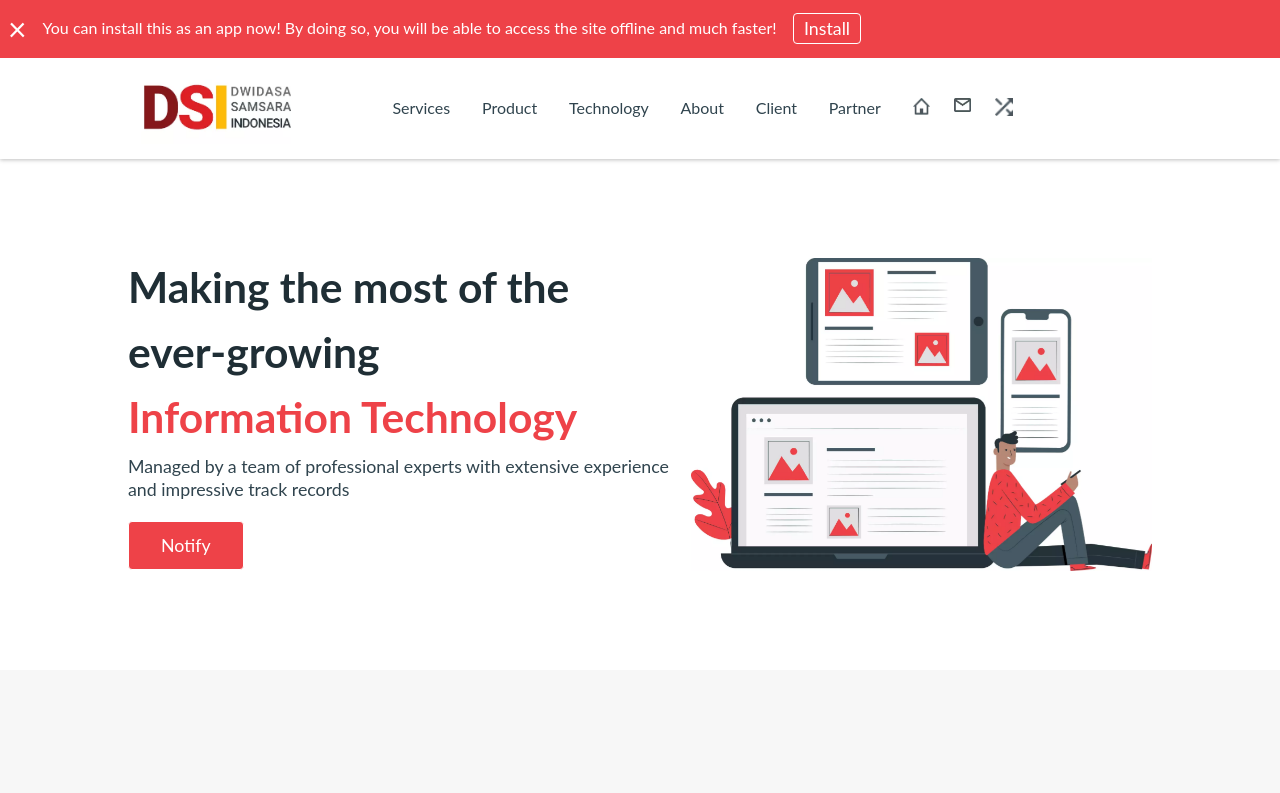
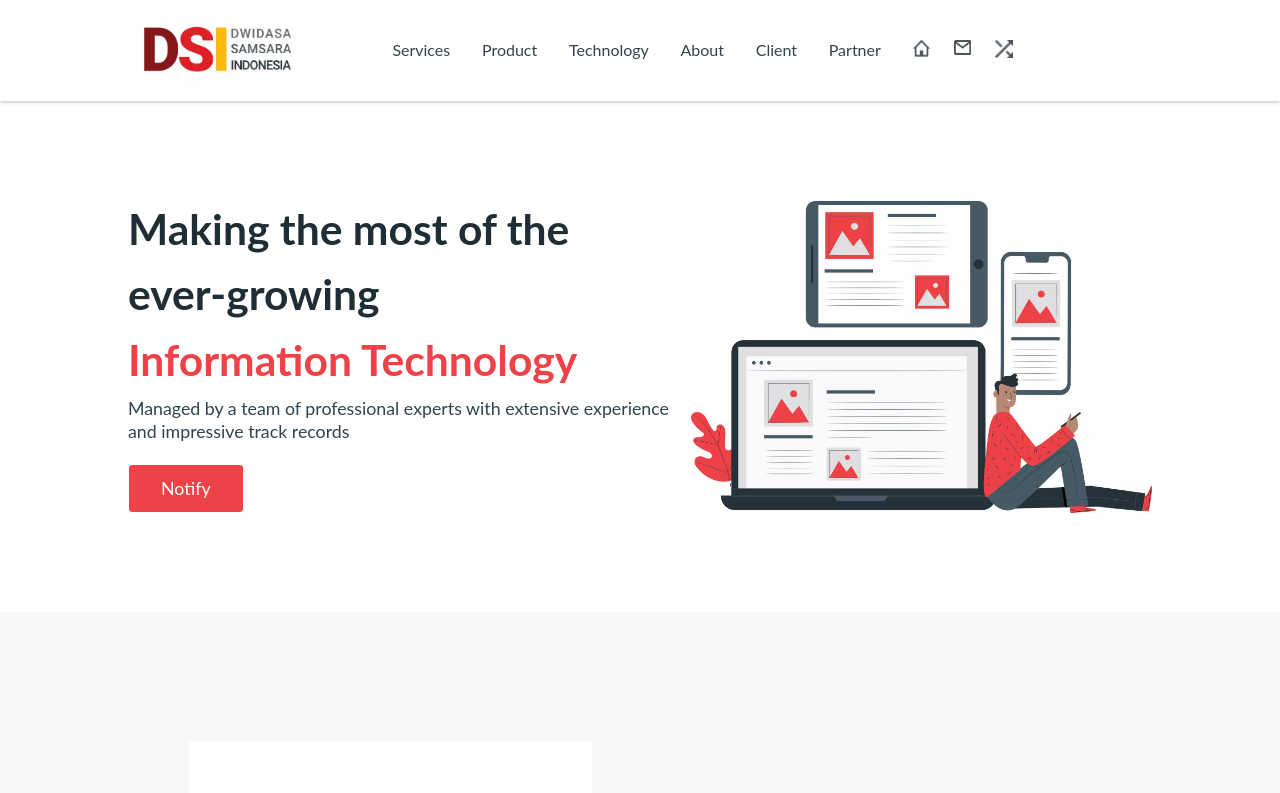
Before and after one commit to dinskid/dsi-mock, a React (Create React App) app: page / in a window 1280 px wide. Shown: the top 793 px of the page. Built offline with nearby package versions, Linux system fonts and the light colour scheme.

Commit message:
Suggest only if app not installed

```diff
--- a/src/App.js
+++ b/src/App.js
@@ -11,7 +11,7 @@ import './App.css';
 
 function App() {
   let tid = useRef(null);
-  const [suggest, setSuggest] = useState(true);
+  const [suggest, setSuggest] = useState(false);
   let deferredPrompt = useRef(null);
   useEffect(() => {
     Notification.requestPermission(status => {
@@ -19,20 +19,12 @@ function App() {
     });
 
     window.addEventListener('beforeinstallprompt', e => {
+      // if this event is fired, means app isn't installed
+      setSuggest(true);
       console.log(`'beforeinstallprompt' event was fired.`);
       e.preventDefault();
       deferredPrompt.current = e;
     });
-
-    // TODO: don't promote if already installed
-    // if ('getInstalledRelatedApps' in navigator) {
-    //   navigator.getInstalledRelatedApps().then(relatedApps => {
-    //     console.log(relatedApps);
-    //     relatedApps.forEach((app) => {
-    //       console.log(app.id, app.platform, app.url);
-    //     });
-    //   });
-    // }
 
     tid.current = setTimeout(() => setSuggest(false), 60000);
     return () => {
```
